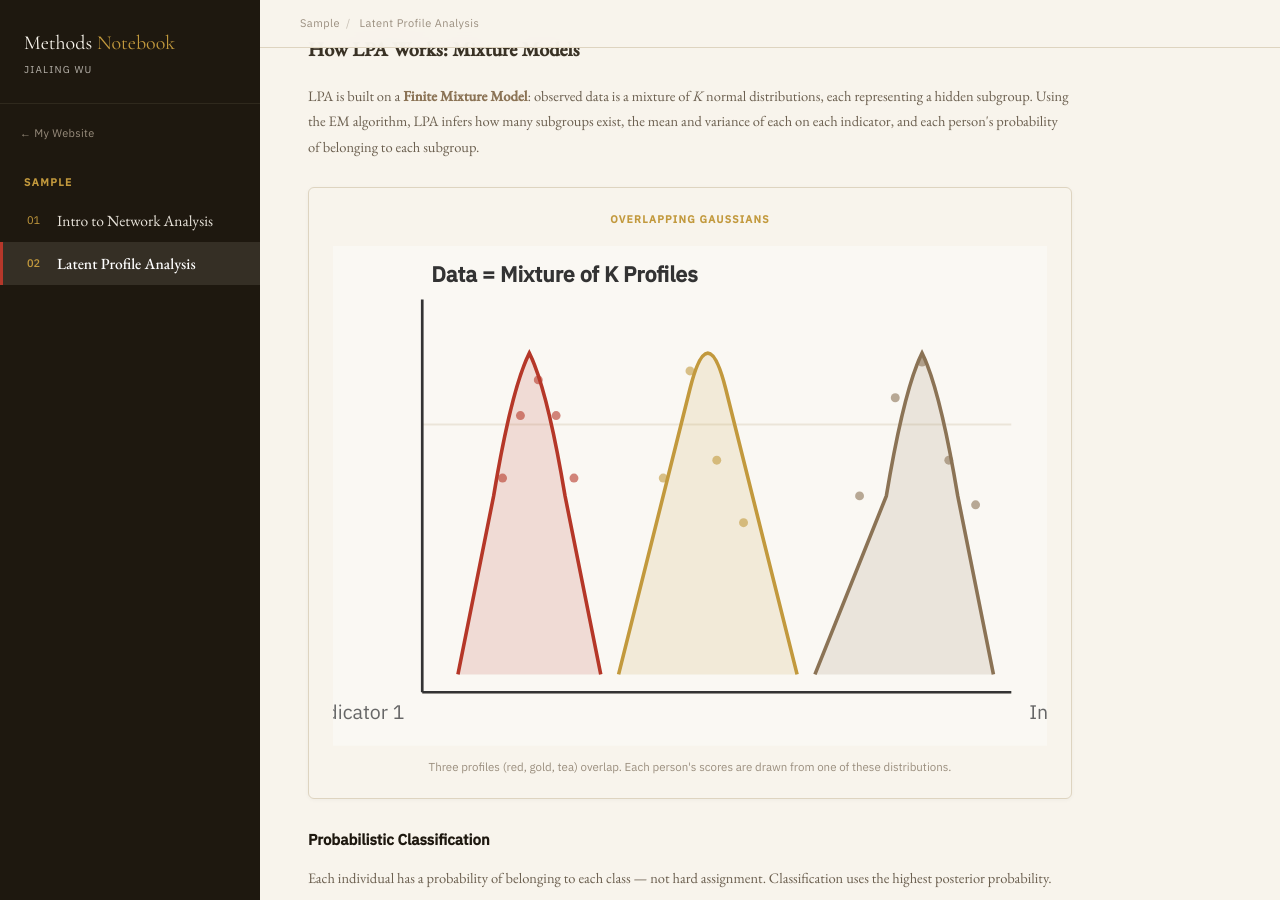
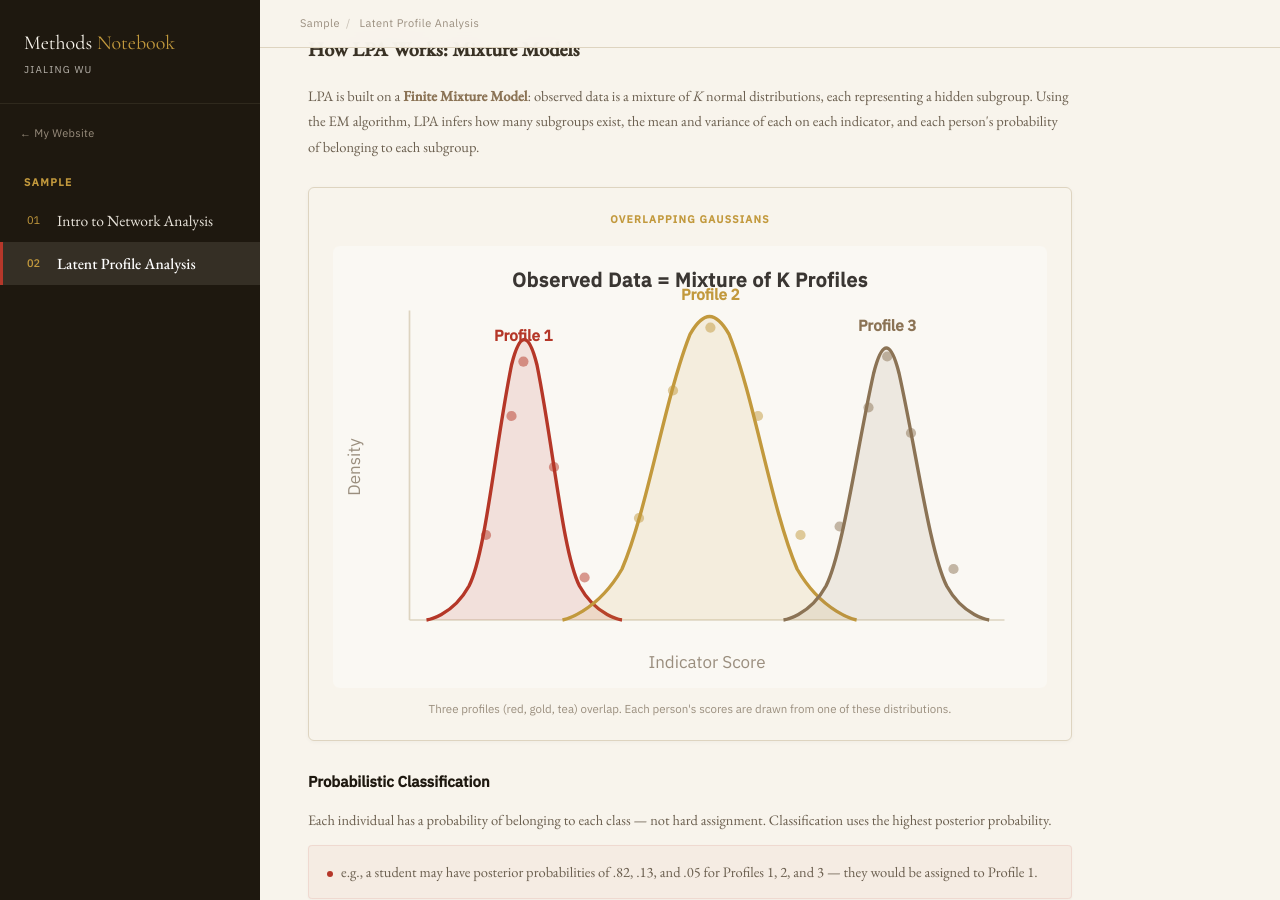
Before and after one commit to jialing-wu/jialing-wu.github.io, a Jekyll site: the page built from methods/lpa.html, in a window 1280 px wide and 900 px high, scrolled down 1668 px. Built offline with Jekyll 4.4.1, drawn with Linux system fonts in a browser that asks for light colours.

Commit message:
Redesign LPA mixture model SVG with smooth bell curves
- Replace jagged quadratic bezier paths with smooth cubic bezier curves
- Fix axis labels being cut off (wider viewBox, proper positioning)
- Add profile labels above each curve peak
- Cleaner layout with proper density/indicator axis labels

Co-Authored-By: Claude Opus 4.6 <noreply@anthropic.com>

```diff
--- a/methods/lpa.html
+++ b/methods/lpa.html
@@ -658,51 +658,56 @@ body.presenting .pres-progress{
     <div class="vis-panel">
       <div class="vis-label" data-lang="en">Overlapping Gaussians</div>
       <div class="vis-label" data-lang="zh">重叠的正态分布</div>
-      <svg viewBox="0 0 400 280" xmlns="http://www.w3.org/2000/svg">
+      <svg viewBox="0 0 420 260" xmlns="http://www.w3.org/2000/svg" style="font-family:'IBM Plex Sans',sans-serif">
         <!-- Background -->
-        <rect width="400" height="280" fill="#faf8f3" />
+        <rect width="420" height="260" fill="#faf8f3" rx="4"/>
 
-        <!-- Grid lines -->
-        <line x1="50" y1="250" x2="380" y2="250" stroke="#ddd4c0" stroke-width="1" />
-        <line x1="50" y1="100" x2="380" y2="100" stroke="#ddd4c0" stroke-width="1" opacity="0.5" />
+        <!-- Title -->
+        <text x="210" y="24" font-size="11.5" fill="#3a3632" font-weight="600" text-anchor="middle" letter-spacing=".03em">Observed Data = Mixture of K Profiles</text>
 
         <!-- Axes -->
-        <line x1="50" y1="250" x2="50" y2="30" stroke="#333" stroke-width="1.5" />
-        <line x1="50" y1="250" x2="380" y2="250" stroke="#333" stroke-width="1.5" />
-
-        <!-- Profile 1 (left, red) -->
-        <path d="M 70 240 Q 80 190 90 140 Q 100 80 110 60 Q 120 80 130 140 Q 140 190 150 240" fill="rgba(181,55,42,0.15)" stroke="#b53728" stroke-width="2" />
-
-        <!-- Profile 2 (center, gold) -->
-        <path d="M 160 240 Q 180 160 200 80 Q 210 40 220 80 Q 240 160 260 240" fill="rgba(194,153,61,0.15)" stroke="#c2993d" stroke-width="2" />
-
-        <!-- Profile 3 (right, tea) -->
-        <path d="M 270 240 Q 290 190 310 140 Q 320 80 330 60 Q 340 80 350 140 Q 360 190 370 240" fill="rgba(139,115,85,0.15)" stroke="#8b7355" stroke-width="2" />
-
-        <!-- Data points on Profile 1 -->
-        <circle cx="95" cy="130" r="2.5" fill="#b53728" opacity="0.6" />
-        <circle cx="105" cy="95" r="2.5" fill="#b53728" opacity="0.6" />
-        <circle cx="115" cy="75" r="2.5" fill="#b53728" opacity="0.6" />
-        <circle cx="125" cy="95" r="2.5" fill="#b53728" opacity="0.6" />
-        <circle cx="135" cy="130" r="2.5" fill="#b53728" opacity="0.6" />
-
-        <!-- Data points on Profile 2 -->
-        <circle cx="185" cy="130" r="2.5" fill="#c2993d" opacity="0.6" />
-        <circle cx="200" cy="70" r="2.5" fill="#c2993d" opacity="0.6" />
-        <circle cx="215" cy="120" r="2.5" fill="#c2993d" opacity="0.6" />
-        <circle cx="230" cy="155" r="2.5" fill="#c2993d" opacity="0.6" />
-
-        <!-- Data points on Profile 3 -->
-        <circle cx="295" cy="140" r="2.5" fill="#8b7355" opacity="0.6" />
-        <circle cx="315" cy="85" r="2.5" fill="#8b7355" opacity="0.6" />
-        <circle cx="330" cy="65" r="2.5" fill="#8b7355" opacity="0.6" />
-        <circle cx="345" cy="120" r="2.5" fill="#8b7355" opacity="0.6" />
-        <circle cx="360" cy="145" r="2.5" fill="#8b7355" opacity="0.6" />
+        <line x1="45" y1="220" x2="395" y2="220" stroke="#ddd4c0" stroke-width="1"/>
+        <line x1="45" y1="220" x2="45" y2="38" stroke="#ddd4c0" stroke-width="1"/>
 
         <!-- Axis labels -->
-        <text x="40" y="265" font-family="IBM Plex Sans" font-size="11" fill="#666" text-anchor="end">Indicator 1</text>
-        <text x="390" y="265" font-family="IBM Plex Sans" font-size="11" fill="#666">Indicator 2</text>
-        <text x="55" y="20" font-family="IBM Plex Sans" font-size="12" fill="#333" font-weight="600">Data = Mixture of K Profiles</text>
+        <text x="220" y="248" font-size="10" fill="#9a8e7e" text-anchor="middle">Indicator Score</text>
+        <text x="16" y="130" font-size="10" fill="#9a8e7e" text-anchor="middle" transform="rotate(-90,16,130)">Density</text>
+
+        <!-- Profile 1 (left, red) — smooth bell curve -->
+        <path d="M 55 220 C 55 220, 70 218, 80 200 C 90 180, 95 120, 105 70 C 110 50, 115 50, 120 70 C 130 120, 135 180, 145 200 C 155 218, 170 220, 170 220" fill="rgba(181,55,42,0.12)" stroke="#b53728" stroke-width="2" fill-rule="nonzero"/>
+
+        <!-- Profile 2 (center, gold) — taller bell curve -->
+        <path d="M 135 220 C 135 220, 155 216, 170 190 C 185 155, 195 90, 210 52 C 218 38, 225 38, 233 52 C 248 90, 258 155, 273 190 C 288 216, 308 220, 308 220" fill="rgba(194,153,61,0.12)" stroke="#c2993d" stroke-width="2" fill-rule="nonzero"/>
+
+        <!-- Profile 3 (right, tea) — smooth bell curve -->
+        <path d="M 265 220 C 265 220, 280 218, 290 200 C 300 180, 308 120, 318 75 C 323 55, 328 55, 333 75 C 343 120, 351 180, 361 200 C 371 218, 386 220, 386 220" fill="rgba(139,115,85,0.12)" stroke="#8b7355" stroke-width="2" fill-rule="nonzero"/>
+
+        <!-- Data points scattered along curves -->
+        <!-- Profile 1 points -->
+        <circle cx="90" cy="170" r="3" fill="#b53728" opacity="0.5"/>
+        <circle cx="105" cy="100" r="3" fill="#b53728" opacity="0.5"/>
+        <circle cx="112" cy="68" r="3" fill="#b53728" opacity="0.5"/>
+        <circle cx="130" cy="130" r="3" fill="#b53728" opacity="0.5"/>
+        <circle cx="148" cy="195" r="3" fill="#b53728" opacity="0.5"/>
+
+        <!-- Profile 2 points -->
+        <circle cx="180" cy="160" r="3" fill="#c2993d" opacity="0.5"/>
+        <circle cx="200" cy="85" r="3" fill="#c2993d" opacity="0.5"/>
+        <circle cx="222" cy="48" r="3" fill="#c2993d" opacity="0.5"/>
+        <circle cx="250" cy="100" r="3" fill="#c2993d" opacity="0.5"/>
+        <circle cx="275" cy="170" r="3" fill="#c2993d" opacity="0.5"/>
+
+        <!-- Profile 3 points -->
+        <circle cx="298" cy="165" r="3" fill="#8b7355" opacity="0.5"/>
+        <circle cx="315" cy="95" r="3" fill="#8b7355" opacity="0.5"/>
+        <circle cx="326" cy="65" r="3" fill="#8b7355" opacity="0.5"/>
+        <circle cx="340" cy="110" r="3" fill="#8b7355" opacity="0.5"/>
+        <circle cx="365" cy="190" r="3" fill="#8b7355" opacity="0.5"/>
+
+        <!-- Profile labels -->
+        <text x="112" y="56" font-size="9" fill="#b53728" text-anchor="middle" font-weight="600">Profile 1</text>
+        <text x="222" y="32" font-size="9" fill="#c2993d" text-anchor="middle" font-weight="600">Profile 2</text>
+        <text x="326" y="50" font-size="9" fill="#8b7355" text-anchor="middle" font-weight="600">Profile 3</text>
       </svg>
       <div class="vis-caption" data-lang="en">Three profiles (red, gold, tea) overlap. Each person's scores are drawn from one of these distributions.</div>
       <div class="vis-caption" data-lang="zh">三个剖面（红、金、茶色）重叠。每个人的得分来自这些分布中的一个。</div>
```
